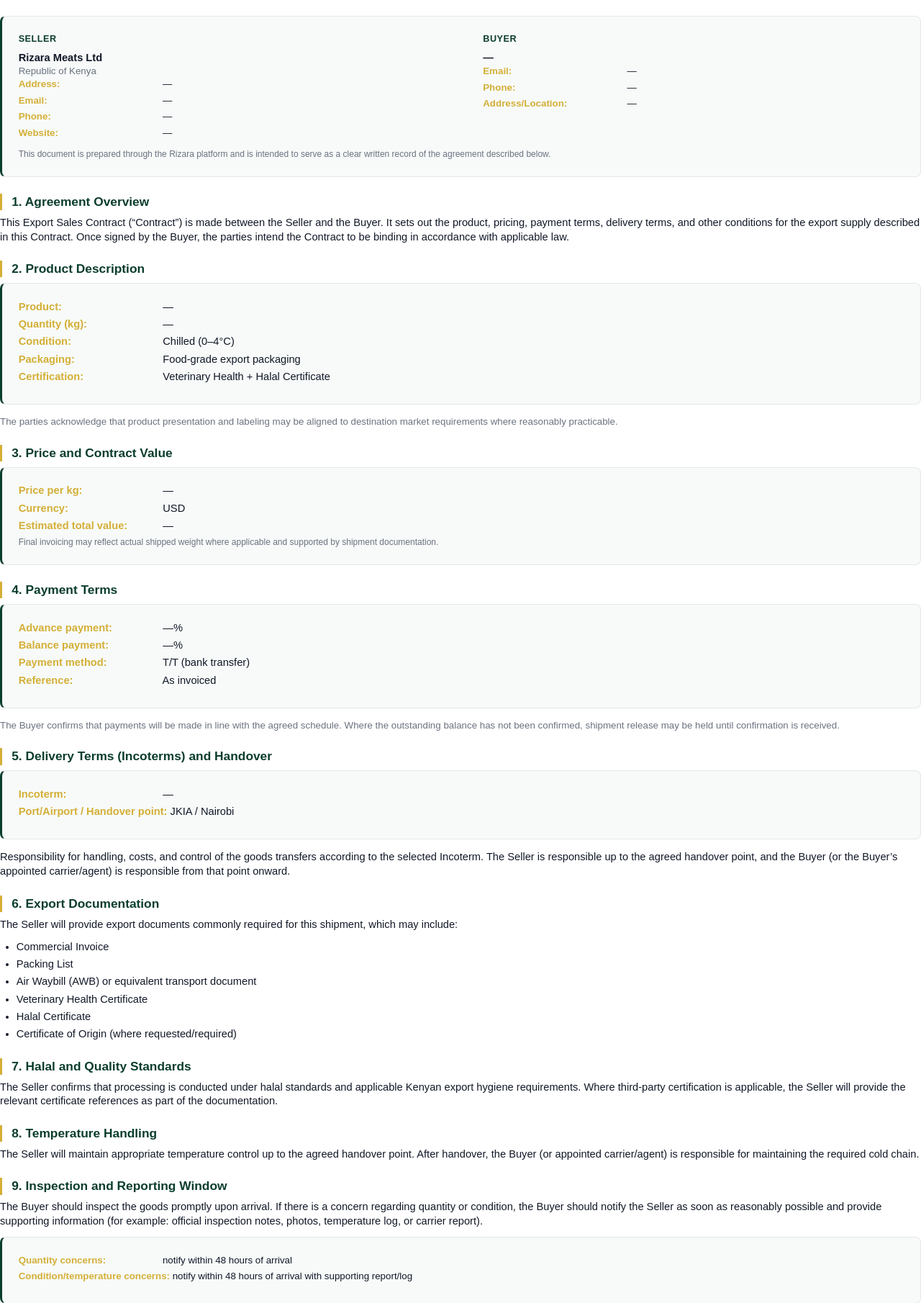
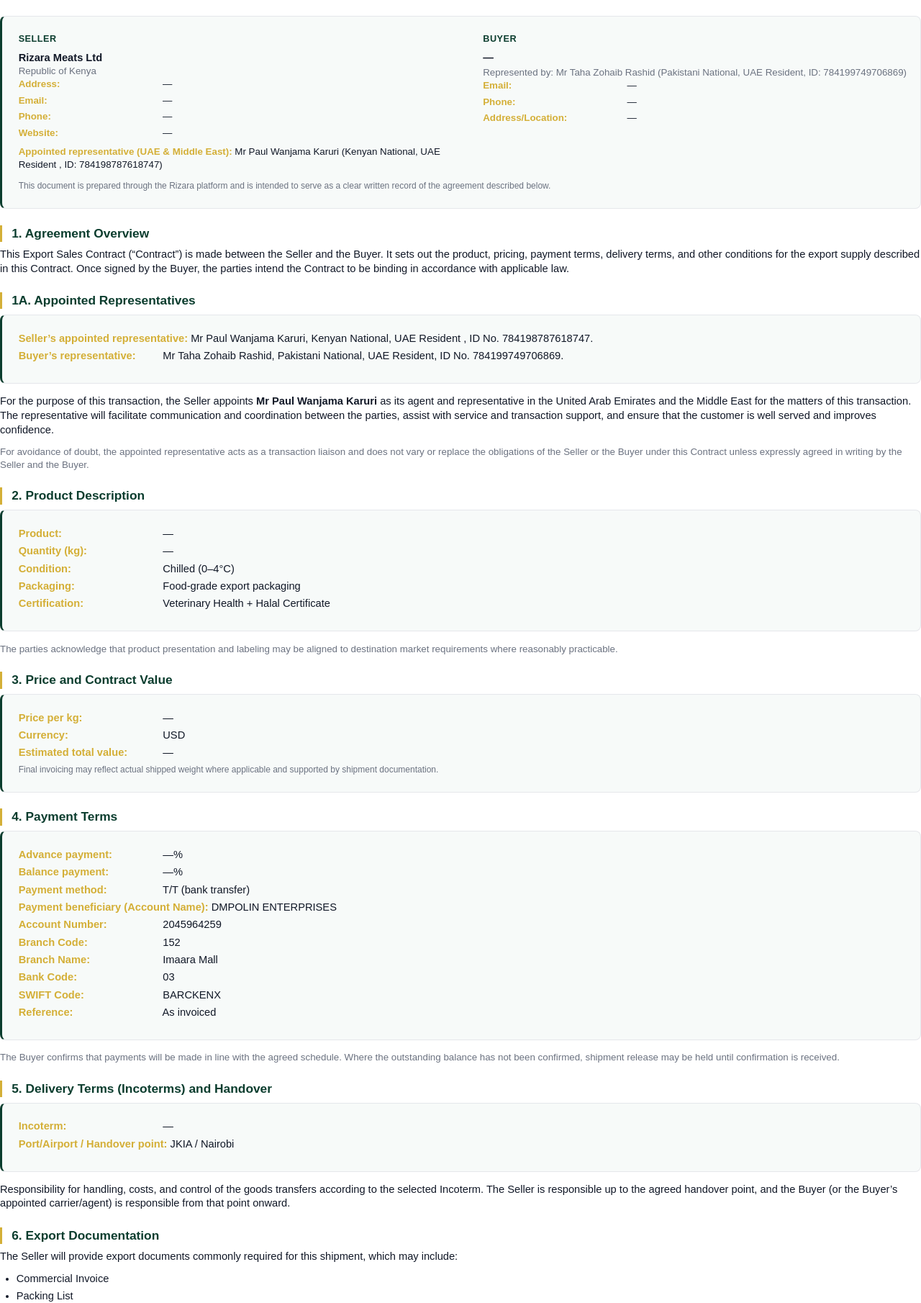
Before and after one commit to KingThumbi/rizara, a Python web app: template app/templates/pdfs/export_sales_contract.html in a window 1280 px wide. Shown: the part 150-1960 px from the top of the page at 72% size. Run offline with Jinja, Linux system fonts and the light colour scheme; the template is opened without the code that fills it, so the values that code supplies are empty.

Commit message:
Add appointed agent, buyer representative, and updated TT bank details to export sales contract

```diff
--- a/app/templates/pdfs/export_sales_contract.html
+++ b/app/templates/pdfs/export_sales_contract.html
@@ -17,6 +17,39 @@
   {% set buyer_address = (b.address if b and b.address else contract.get('buyer_location')) %}
   {% set buyer_company = (contract.get('buyer_company') or None) %}
 
+  {# -------------------------------
+     Representatives (editable via payload.contract.*)
+     ------------------------------- #}
+  {% set seller_agent_name = contract.get('seller_agent_name', 'Mr Paul Wanjama Karuri') %}
+  {% set seller_agent_nationality = contract.get('seller_agent_nationality', 'Kenyan') %}
+  {% set seller_agent_residency = contract.get('seller_agent_residency', 'UAE Resident ') %}
+  {% set seller_agent_id = contract.get('seller_agent_id_number', '784198787618747') %}
+  {% set seller_agent_scope = contract.get(
+      'seller_agent_scope',
+      'the United Arab Emirates and the Middle East for the matters of this transaction'
+    )
+  %}
+  {% set seller_agent_purpose = contract.get(
+      'seller_agent_purpose',
+      'ensure that the customer is well served and improves confidence'
+    )
+  %}
+
+  {% set buyer_rep_name = contract.get('buyer_rep_name', 'Mr Taha Zohaib Rashid') %}
+  {% set buyer_rep_nationality = contract.get('buyer_rep_nationality', 'Pakistani') %}
+  {% set buyer_rep_residency = contract.get('buyer_rep_residency', 'UAE Resident') %}
+  {% set buyer_rep_id = contract.get('buyer_rep_id_number', '784199749706869') %}
+
+  {# -------------------------------
+     Payment banking details (editable via payload.payment.*)
+     ------------------------------- #}
+  {% set pay_account_name = payment.get('account_name', 'DMPOLIN ENTERPRISES') %}
+  {% set pay_account_number = payment.get('account_number', '2045964259') %}
+  {% set pay_branch_code = payment.get('branch_code', '152') %}
+  {% set pay_branch_name = payment.get('branch_name', 'Imaara Mall') %}
+  {% set pay_bank_code = payment.get('bank_code', '03') %}
+  {% set pay_swift_code = payment.get('swift_code', 'BARCKENX') %}
+
   <div class="box">
     <div class="grid">
       <div class="row">
@@ -30,11 +63,23 @@
             <div class="kv"><span class="k">Phone:</span> {{ company.phone if company else "—" }}</div>
             <div class="kv"><span class="k">Website:</span> {{ company.website if company else "—" }}</div>
           </div>
+
+          <div class="small" style="margin-top:8px;">
+            <div class="kv">
+              <span class="k">Appointed representative (UAE & Middle East):</span>
+              {{ seller_agent_name }} ({{ seller_agent_nationality }} National, {{ seller_agent_residency }}, ID: {{ seller_agent_id }})
+            </div>
+          </div>
         </div>
 
         <div class="cell cell-50">
           <div class="label">Buyer</div>
           <div><strong>{{ buyer_name or "—" }}</strong></div>
+
+          <div class="small muted" style="margin-top:2px;">
+            Represented by: {{ buyer_rep_name }} ({{ buyer_rep_nationality }} National, {{ buyer_rep_residency }}, ID: {{ buyer_rep_id }})
+          </div>
+
           <div class="small">
             {% if buyer_company %}
               <div class="kv"><span class="k">Company:</span> {{ buyer_company }}</div>
@@ -57,6 +102,28 @@
     This Export Sales Contract (“Contract”) is made between the Seller and the Buyer. It sets out the product, pricing,
     payment terms, delivery terms, and other conditions for the export supply described in this Contract. Once signed by the Buyer,
     the parties intend the Contract to be binding in accordance with applicable law.
+  </p>
+
+  <h2>1A. Appointed Representatives</h2>
+  <div class="box">
+    <div class="kv">
+      <span class="k">Seller’s appointed representative:</span>
+      {{ seller_agent_name }}, {{ seller_agent_nationality }} National, {{ seller_agent_residency }}, ID No. {{ seller_agent_id }}.
+    </div>
+    <div class="kv">
+      <span class="k">Buyer’s representative:</span>
+      {{ buyer_rep_name }}, {{ buyer_rep_nationality }} National, {{ buyer_rep_residency }}, ID No. {{ buyer_rep_id }}.
+    </div>
+  </div>
+
+  <p>
+    For the purpose of this transaction, the Seller appoints <strong>{{ seller_agent_name }}</strong> as its agent and representative in
+    {{ seller_agent_scope }}. The representative will facilitate communication and coordination between the parties, assist with service and
+    transaction support, and {{ seller_agent_purpose }}.
+  </p>
+  <p class="small muted">
+    For avoidance of doubt, the appointed representative acts as a transaction liaison and does not vary or replace the obligations
+    of the Seller or the Buyer under this Contract unless expressly agreed in writing by the Seller and the Buyer.
   </p>
 
   <h2>2. Product Description</h2>
@@ -86,6 +153,14 @@
     <div class="kv"><span class="k">Advance payment:</span> {{ payment.get('advance_percent','—') }}%</div>
     <div class="kv"><span class="k">Balance payment:</span> {{ payment.get('balance_percent','—') }}%</div>
     <div class="kv"><span class="k">Payment method:</span> {{ payment.get('method','T/T (bank transfer)') }}</div>
+
+    <div class="kv"><span class="k">Payment beneficiary (Account Name):</span> {{ pay_account_name }}</div>
+    <div class="kv"><span class="k">Account Number:</span> {{ pay_account_number }}</div>
+    <div class="kv"><span class="k">Branch Code:</span> {{ pay_branch_code }}</div>
+    <div class="kv"><span class="k">Branch Name:</span> {{ pay_branch_name }}</div>
+    <div class="kv"><span class="k">Bank Code:</span> {{ pay_bank_code }}</div>
+    <div class="kv"><span class="k">SWIFT Code:</span> {{ pay_swift_code }}</div>
+
     <div class="kv"><span class="k">Reference:</span> {{ payment.get('reference','As invoiced') }}</div>
   </div>
   <p class="small muted">
@@ -177,6 +252,11 @@
   <div class="hr"></div>
 
   <h2>Signatures</h2>
+
+  <p class="tiny muted" style="margin-top:-4px;">
+    Seller’s appointed representative for this transaction (UAE & Middle East): {{ seller_agent_name }} (ID: {{ seller_agent_id }}).
+  </p>
+
   <div class="siggrid">
     <div class="sigcell">
       <div class="label">For the Seller ({{ company.name if company else "Rizara Meats Ltd" }})</div>
@@ -197,6 +277,10 @@
         <div><span class="label">Signed at (UTC):</span> {{ document.buyer_signed_at or "—" }}</div>
       </div>
 
+      <div class="small" style="margin-top:8px;">
+        <div><span class="label">Buyer representative:</span> {{ buyer_rep_name }} (ID: {{ buyer_rep_id }})</div>
+      </div>
+
       <div class="stamp tiny">
         <div class="label">Signing Record (system-generated)</div>
         <div><span class="label">IP:</span> {{ document.buyer_sign_ip or "—" }}</div>
```
